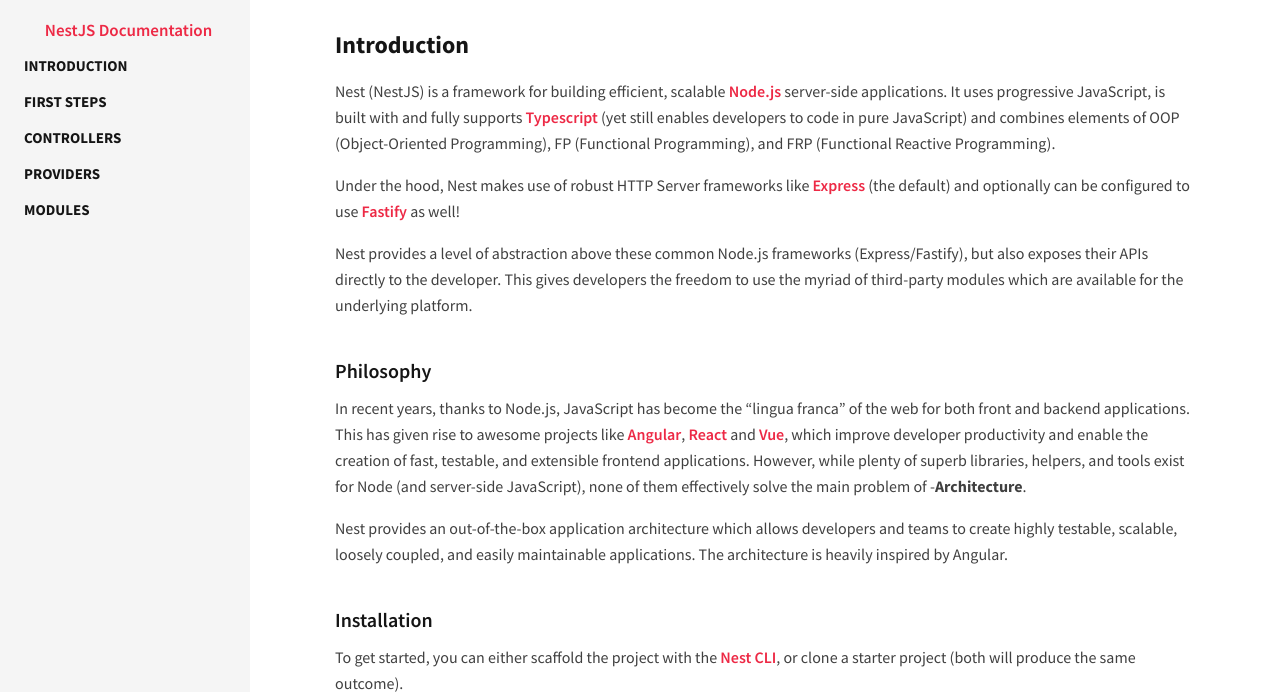
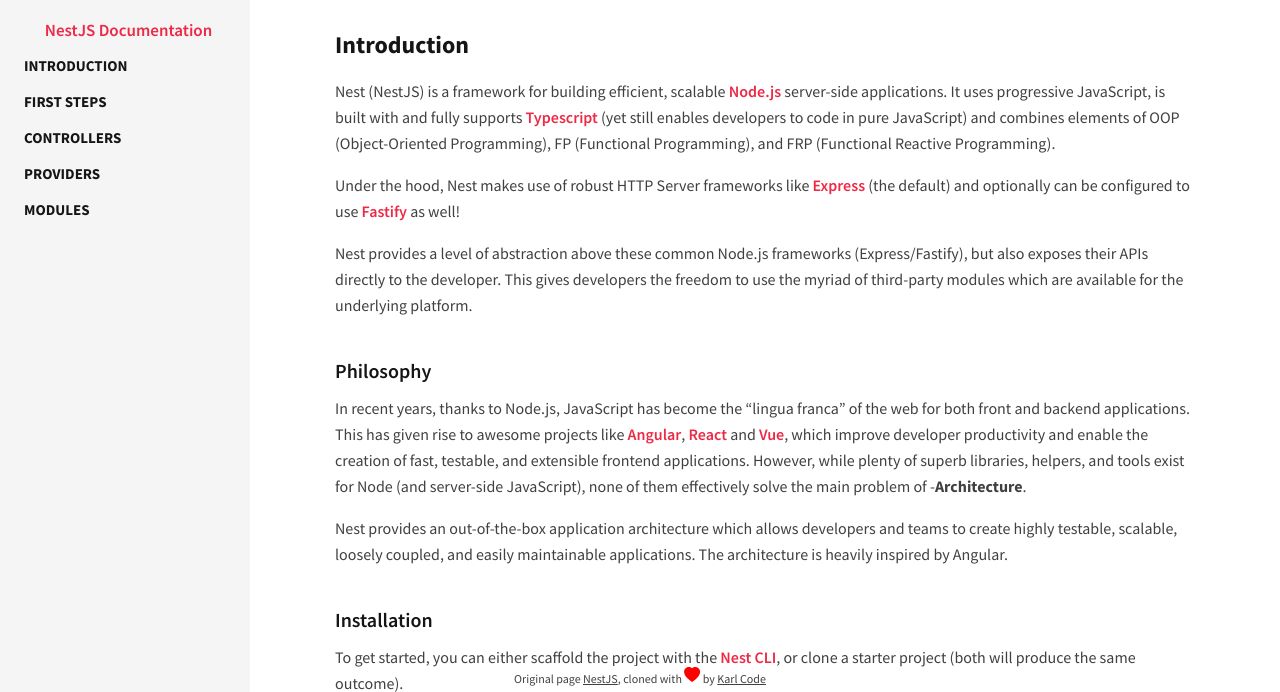
Before and after one commit to TheNewDevl/fcc-technical-doc-nestJs-clone, a plain HTML site: page index.html in a window 1280 px wide. Shown: the part 108-800 px from the top of the page. Drawn offline with Linux system fonts and the light colour scheme.

Commit message:
add attribution

```diff
--- a/index.html
+++ b/index.html
@@ -836,5 +836,16 @@ $ npm run start:dev</code></pre>
   </main>
 
 </div>
+
+<p class="author">Original page <a href="https://docs.nestjs.com/" target="_blank">NestJS</a>,
+                  cloned with
+  <svg class="bi bi-heart-fill" fill="currentColor" height="16" style="color: red"
+       viewBox="0 0 16 16" width="16" xmlns="http://www.w3.org/2000/svg">
+    <path d="M8 1.314C12.438-3.248 23.534 4.735 8 15-7.534 4.736 3.562-3.248 8 1.314z"
+          fill="red"
+          fill-rule="evenodd"></path>
+  </svg>
+                  by <a href="https://github.com/TheNewDevl" target="_blank">Karl Code</a>
+</p>
 </body>
 </html>
--- a/styles.css
+++ b/styles.css
@@ -438,3 +438,19 @@ nav {
 nav {
     transition: margin 300ms ease-in-out;
 }
+
+/*author*/
+
+.author {
+    background: #fff;
+    font-size: 12px;
+    position: fixed;
+    bottom: 0;
+    left: 50%;
+    transform: translateX(-50%);
+}
+
+.author a {
+    font-size: 12px;
+    text-decoration: underline;
+}
```
